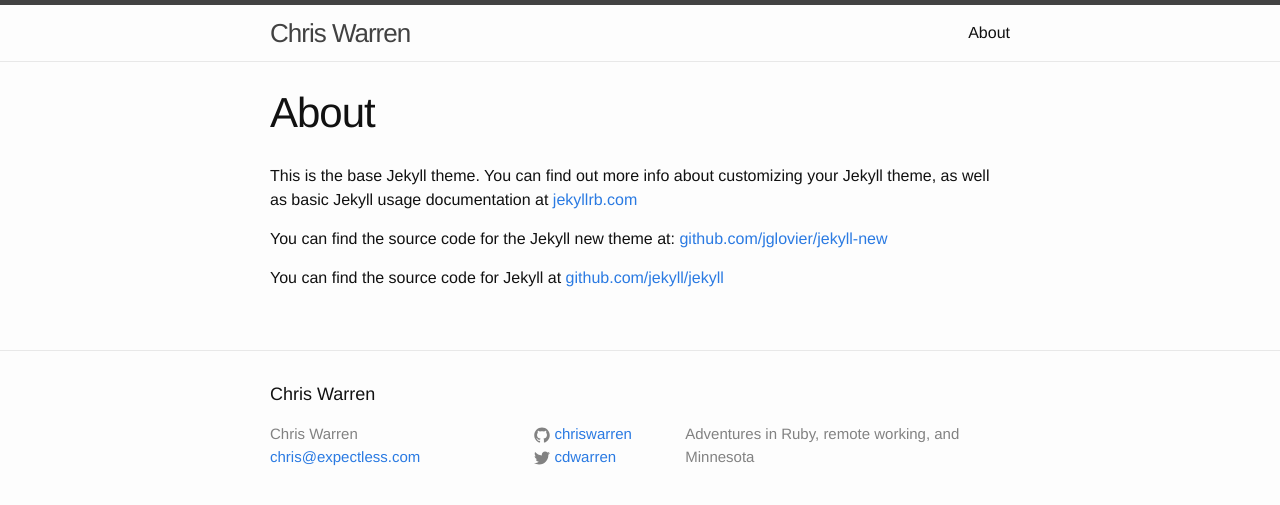
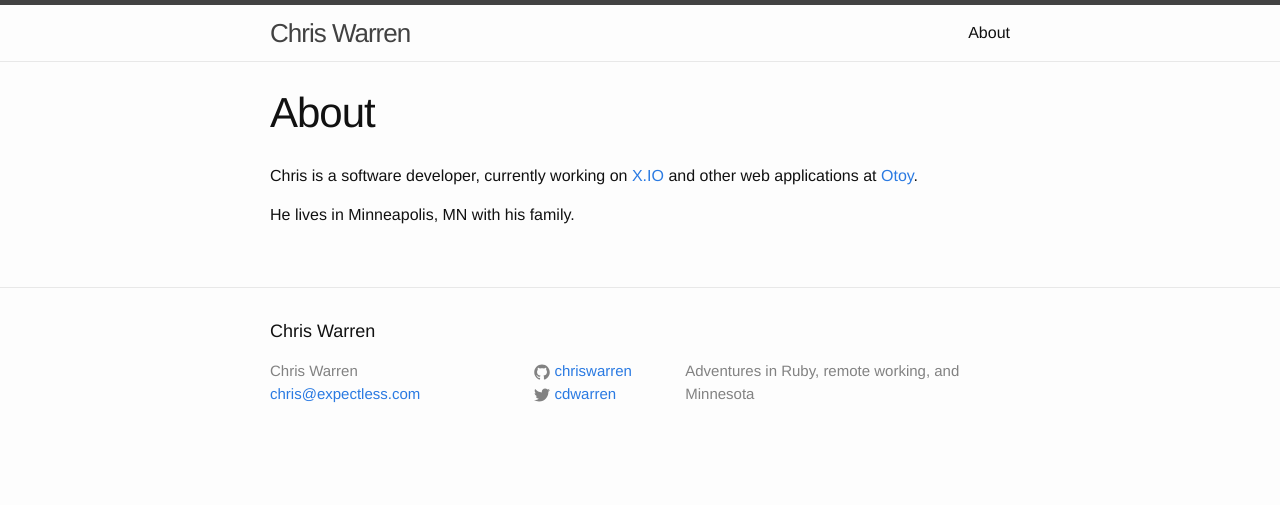
Before and after one commit to chriswarren/chriswarren.github.io, a Jekyll site: the page built from about.md, in a window 1280 px wide. Shown: the top 505 px of the page. Built offline with Jekyll 4.4.1, drawn with Linux system fonts in a browser that asks for light colours.

Commit message:
about page

```diff
--- a/about.md
+++ b/about.md
@@ -4,8 +4,6 @@ title: About
 permalink: /about/
 ---
 
-This is the base Jekyll theme. You can find out more info about customizing your Jekyll theme, as well as basic Jekyll usage documentation at [jekyllrb.com](http://jekyllrb.com/)
+Chris is a software developer, currently working on [X.IO](http://x.io) and other web applications at [Otoy](http://otoy.com).
 
-You can find the source code for the Jekyll new theme at: [github.com/jglovier/jekyll-new](https://github.com/jglovier/jekyll-new)
-
-You can find the source code for Jekyll at [github.com/jekyll/jekyll](https://github.com/jekyll/jekyll)
+He lives in Minneapolis, MN with his family.
```
